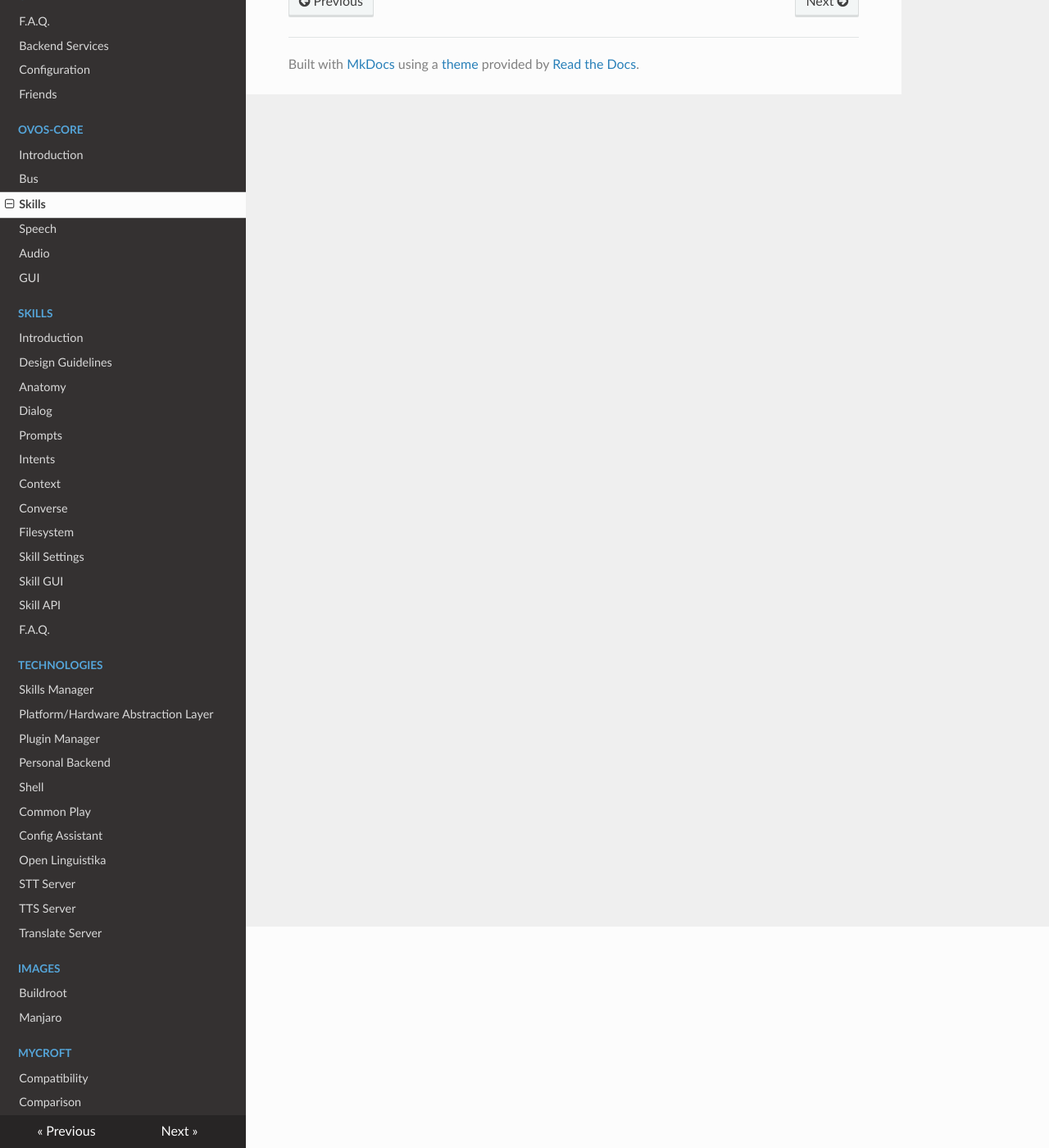
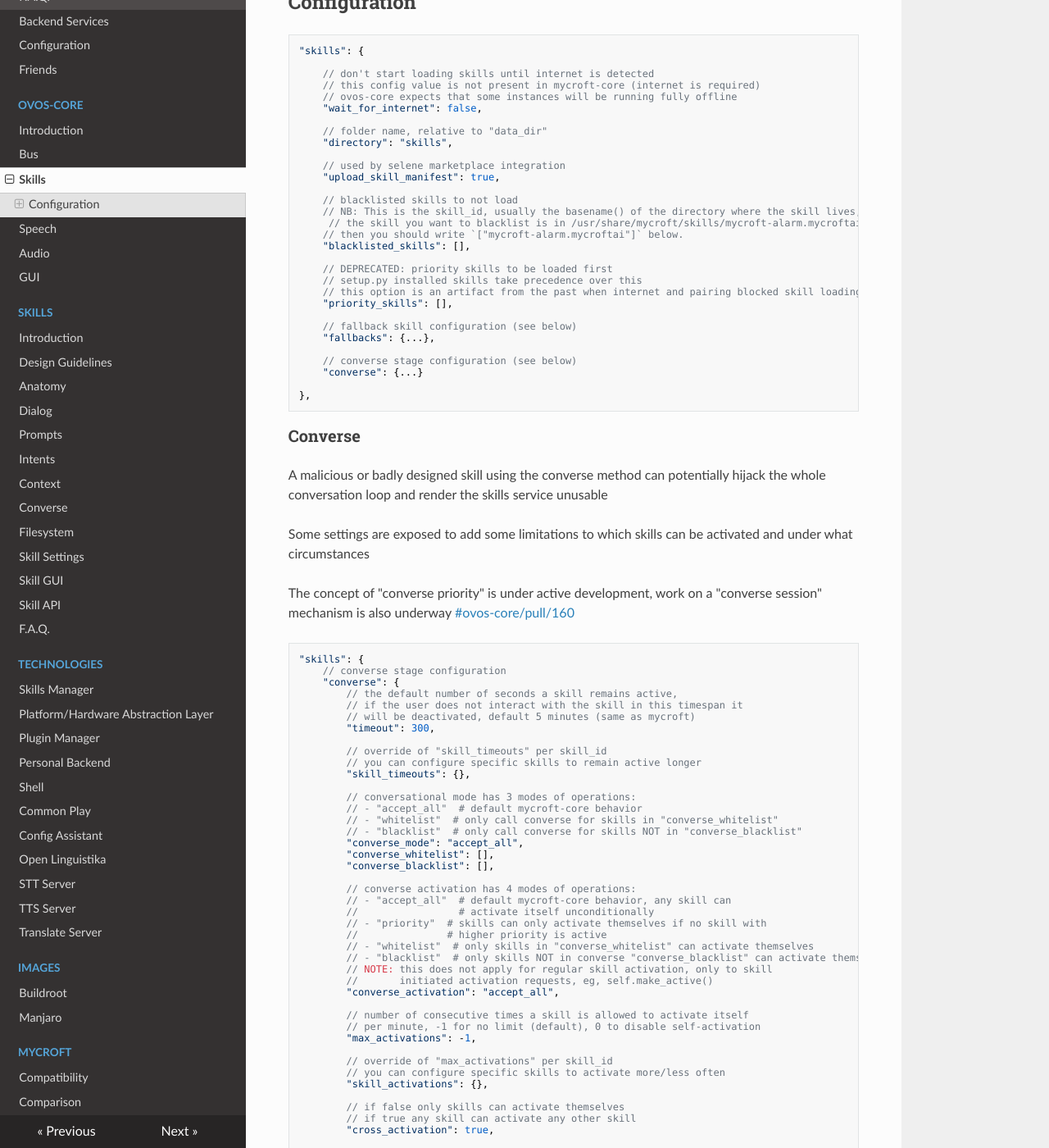
Before and after one commit to OpenVoiceOS/community-docs, an MkDocs documentation site: the page built from docs/skills_service.md, in a window 1280 px wide and 1400 px high, scrolled down 270 px. Shown: the whole window at 82% size. Built offline with MkDocs 1.6.1, drawn with Linux system fonts in a browser that asks for light colours; nearby versions of some CDN libraries; some of the changed text lies outside the part shown.

Commit message:
skills service configuration

````diff
--- a/docs/skills_service.md
+++ b/docs/skills_service.md
@@ -3,3 +3,141 @@
 The skills service is responsible for loading skills and intent parsers
 
 All user queries are handled by the skills service, you can think of it as OVOS's brain
+
+## Configuration
+
+```javascript
+"skills": {
+
+    // don't start loading skills until internet is detected
+    // this config value is not present in mycroft-core (internet is required)
+    // ovos-core expects that some instances will be running fully offline
+    "wait_for_internet": false,
+
+    // folder name, relative to "data_dir"
+    "directory": "skills",
+
+    // used by selene marketplace integration
+    "upload_skill_manifest": true,
+
+    // blacklisted skills to not load
+    // NB: This is the skill_id, usually the basename() of the directory where the skill lives, so if
+     // the skill you want to blacklist is in /usr/share/mycroft/skills/mycroft-alarm.mycroftai/
+    // then you should write `["mycroft-alarm.mycroftai"]` below.
+    "blacklisted_skills": [],
+
+    // DEPRECATED: priority skills to be loaded first
+    // setup.py installed skills take precedence over this
+    // this option is an artifact from the past when internet and pairing blocked skill loading
+    "priority_skills": [],
+
+    // fallback skill configuration (see below)
+    "fallbacks": {...},
+
+    // converse stage configuration (see below)
+    "converse": {...}
+
+},
+```
+
+
+### Converse
+
+A malicious or badly designed skill using the converse method can potentially hijack the whole conversation loop and render the skills service unusable
+
+Some settings are exposed to add some limitations to which skills can be activated and under what circumstances
+
+The concept of "converse priority" is under active development, work on a "converse session" mechanism is also underway [#ovos-core/pull/160](https://github.com/OpenVoiceOS/ovos-core/pull/160)
+
+```javascript
+"skills": {
+    // converse stage configuration
+    "converse": {
+        // the default number of seconds a skill remains active,
+        // if the user does not interact with the skill in this timespan it
+        // will be deactivated, default 5 minutes (same as mycroft)
+        "timeout": 300,
+
+        // override of "skill_timeouts" per skill_id
+        // you can configure specific skills to remain active longer
+        "skill_timeouts": {},
+
+        // conversational mode has 3 modes of operations:
+        // - "accept_all"  # default mycroft-core behavior
+        // - "whitelist"  # only call converse for skills in "converse_whitelist"
+        // - "blacklist"  # only call converse for skills NOT in "converse_blacklist"
+        "converse_mode": "accept_all",
+        "converse_whitelist": [],
+        "converse_blacklist": [],
+
+        // converse activation has 4 modes of operations:
+        // - "accept_all"  # default mycroft-core behavior, any skill can
+        //                 # activate itself unconditionally
+        // - "priority"  # skills can only activate themselves if no skill with
+        //               # higher priority is active
+        // - "whitelist"  # only skills in "converse_whitelist" can activate themselves
+        // - "blacklist"  # only skills NOT in converse "converse_blacklist" can activate themselves
+        // NOTE: this does not apply for regular skill activation, only to skill
+        //       initiated activation requests, eg, self.make_active()
+        "converse_activation": "accept_all",
+
+        // number of consecutive times a skill is allowed to activate itself
+        // per minute, -1 for no limit (default), 0 to disable self-activation
+        "max_activations": -1,
+
+        // override of "max_activations" per skill_id
+        // you can configure specific skills to activate more/less often
+        "skill_activations": {},
+
+        // if false only skills can activate themselves
+        // if true any skill can activate any other skill
+        "cross_activation": true,
+
+        // if false only skills can deactivate themselves
+        // if true any skill can deactivate any other skill
+        // NOTE: skill deactivation is not yet implemented
+        "cross_deactivation": true,
+
+
+        // you can add skill_id: priority to override the developer defined
+        // priority of those skills,
+
+        // converse priority is work in progress and not yet exposed to skills
+        // priority is assumed to be 50
+        // the only current source for converse priorities is this setting
+        "converse_priorities": {
+           // "skill_id": 10
+        }
+    }
+
+},
+```
+
+### Fallback Skills
+
+Just like with converse a badly designed or malicious skill can hijack the fallback skill loop, while this is not as serious as with converse some protections are also provided
+
+You can configure what skills are allowed to use the fallback mechanism, you can also modify the fallback priority to ensure skills behave well together.
+
+Since priority is defined by developers sometimes the default value is not appropriate and does not fit well with the installed skills collection
+
+```javascript
+"skills": {
+    // fallback skill configuration
+    "fallbacks": {
+        // you can add skill_id: priority to override the developer defined
+        // priority of those skills, this allows customization
+        // of unknown intent handling for default_skills + user preferences
+        "fallback_priorities": {
+           // "skill_id": 10
+        },
+        // fallback skill handling has 3 modes of operations:
+        // - "accept_all"  # default mycroft-core behavior
+        // - "whitelist"  # only call fallback for skills in "fallback_whitelist"
+        // - "blacklist"  # only call fallback for skills NOT in "fallback_blacklist"
+        "fallback_mode": "accept_all",
+        "fallback_whitelist": [],
+        "fallback_blacklist": []
+    }
+},
+```
````
